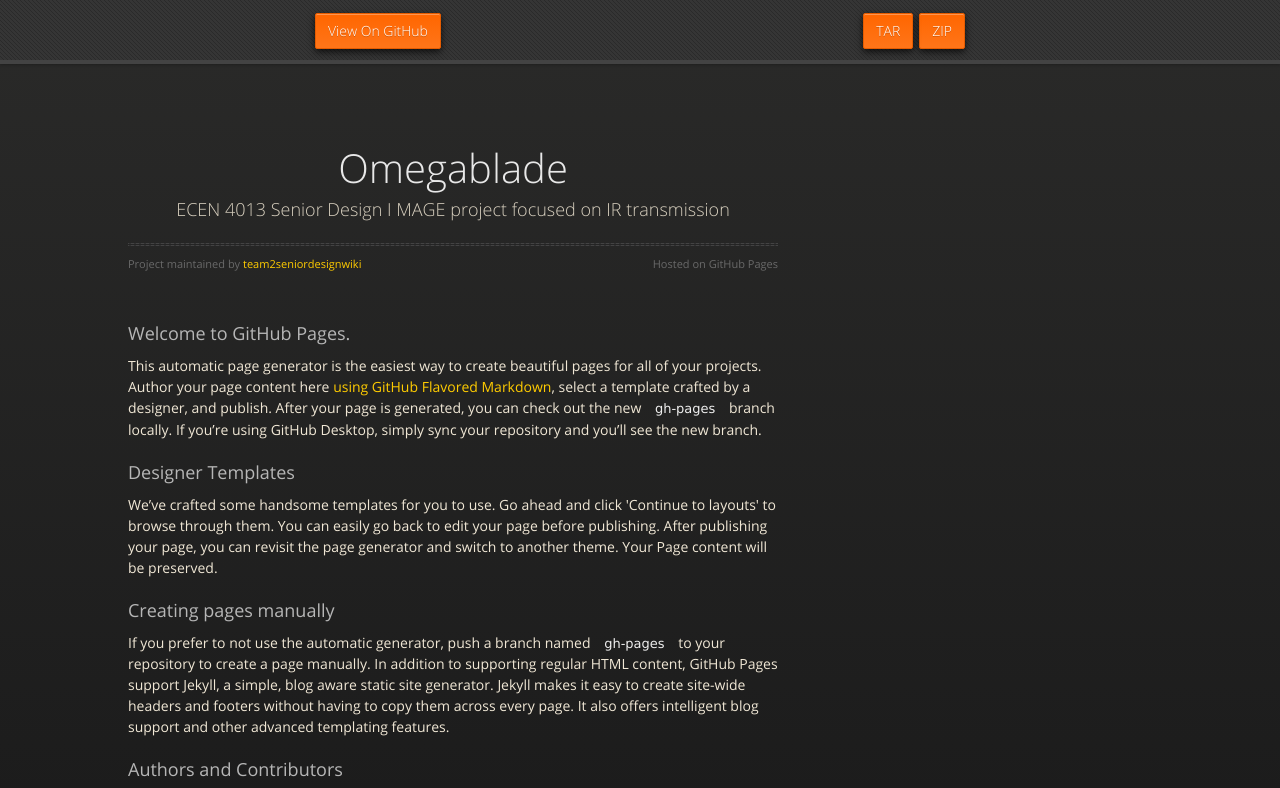
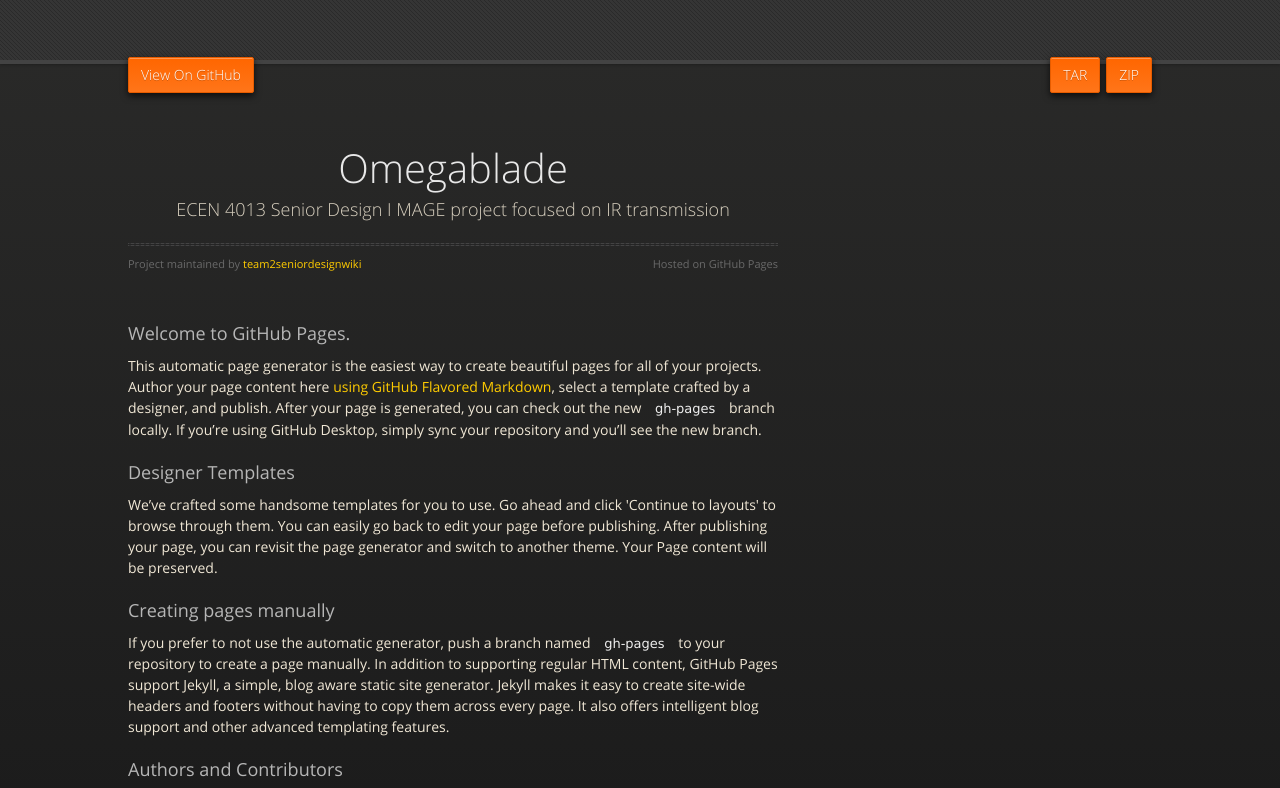
Before and after one commit to team2seniordesignwiki/OmegaBlade, a plain HTML site: page index.html in a window 1280 px wide. Shown: the top 788 px of the page. Drawn offline with nearby package versions, Linux system fonts and the light colour scheme.

```diff
--- a/stylesheets/styles.css
+++ b/stylesheets/styles.css
@@ -719,6 +719,8 @@
   -o-box-shadow: 0px 1px 3px rgba(0, 0, 0, 0.25);
   box-shadow: 0px 1px 3px rgba(0, 0, 0, 0.25);
 }
+
+/*
 #header nav {
   max-width: 650px;
   margin: 0 auto;
@@ -726,6 +728,20 @@
   background: blue;
   margin: 6px auto;
 }
+*/
+
+
+/*Modified header nav section to adjust content body sizing*/
+#header nav {
+  width: 80%;
+  margin: auto;
+  /*position: relative;*/
+  padding: 50px;
+}
+
+
+
+
 #header nav li {
   font-family: 'OpenSansLight', "Helvetica Neue", Helvetica, Arial, sans-serif;
   font-weight: normal;
```
